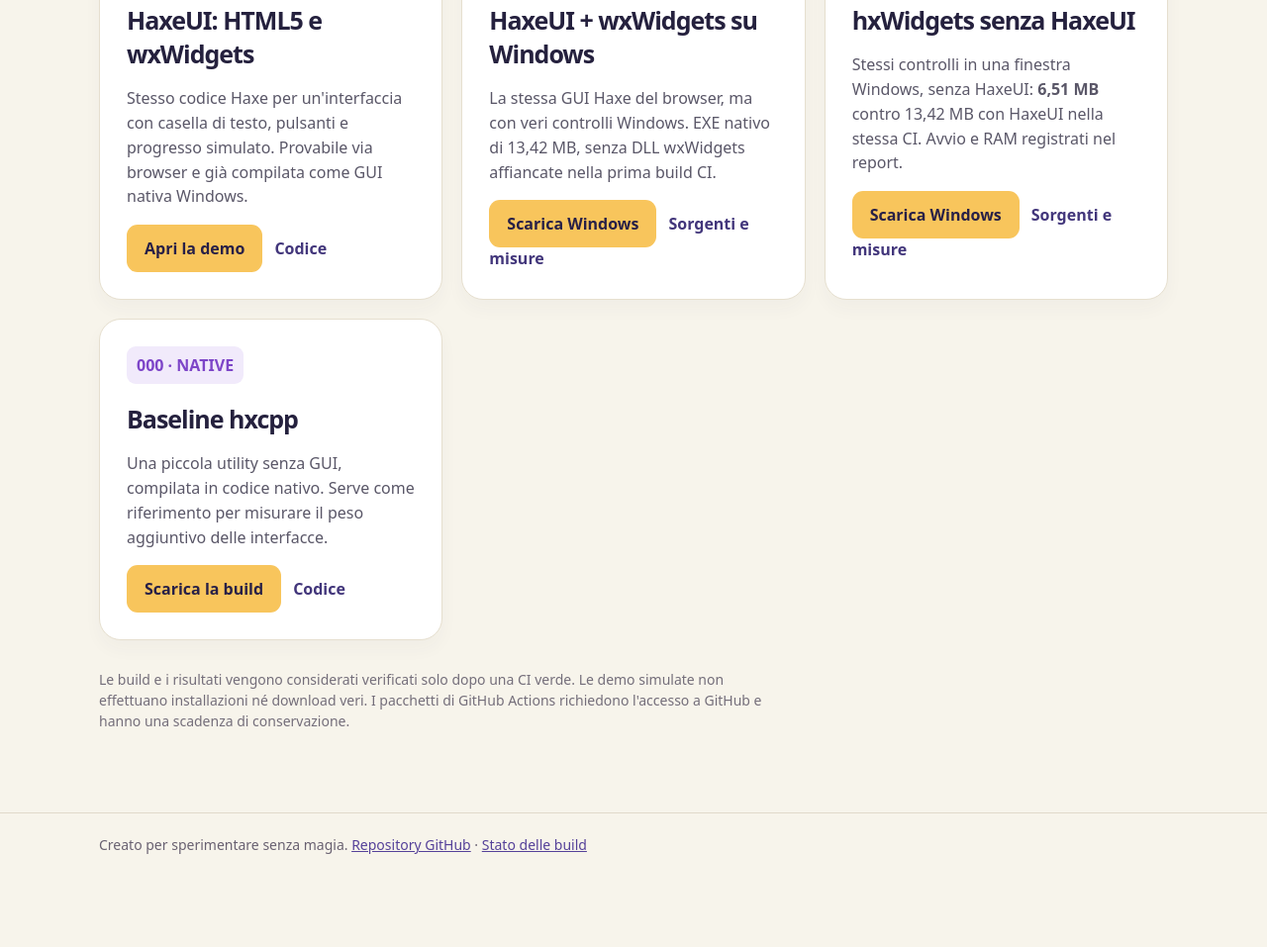
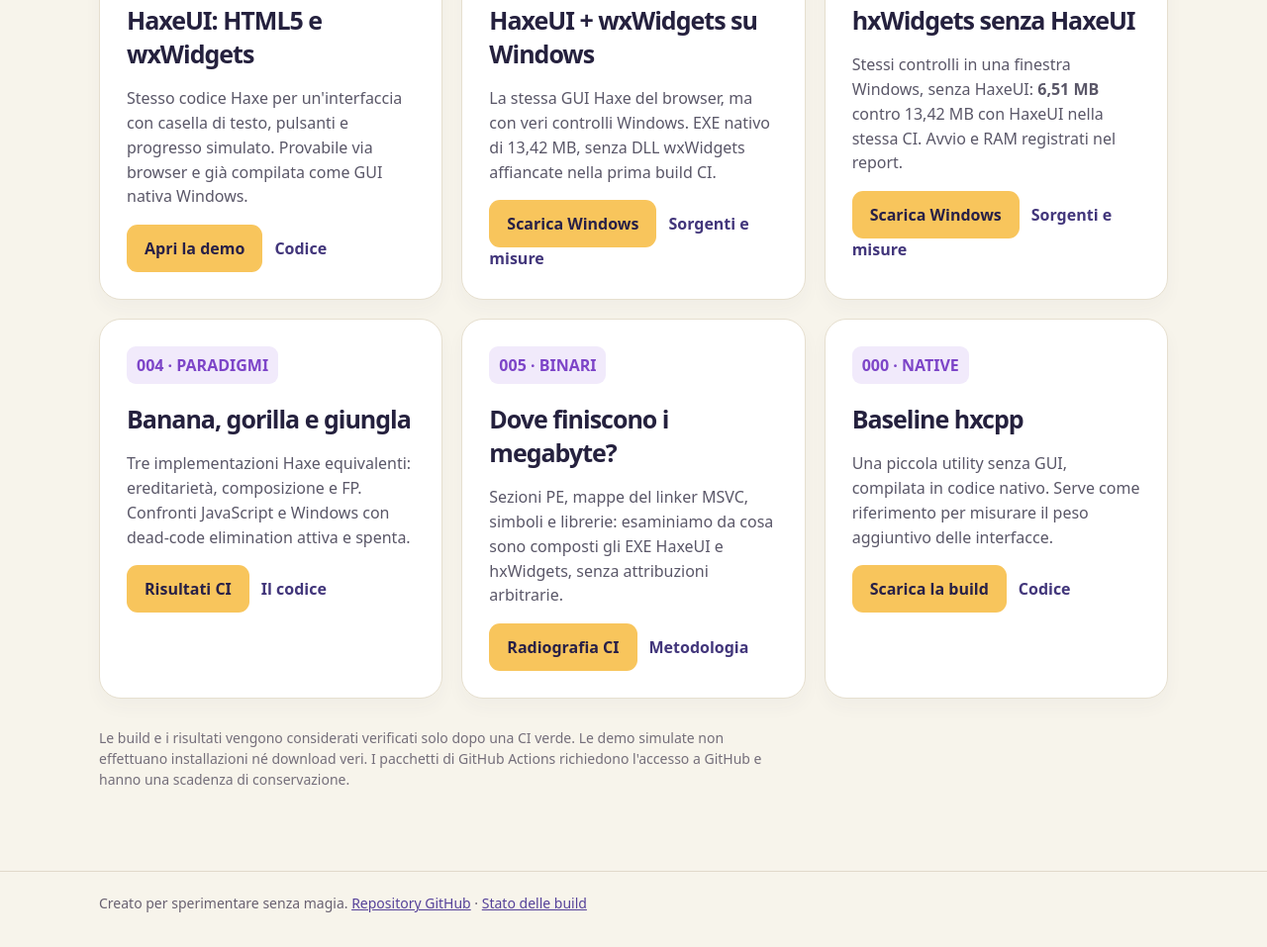
Before and after one commit to Spyryto/Haxe-Experiments, a plain HTML site: page site/index.html in a window 1280 px wide. Shown: the part 731-1688 px from the top of the page at 99% size. Before the commit the page ends 1629 px from the top, so only its background shows below. Drawn offline with Linux system fonts and the light colour scheme.

Commit message:
docs: add paradigms and native binary anatomy experiments to lab

```diff
--- a/site/index.html
+++ b/site/index.html
@@ -34,6 +34,8 @@ footer a{color:#554199}
 <article><span class="number">001 · UI</span><h3>HaxeUI: HTML5 e wxWidgets</h3><p>Stesso codice Haxe per un'interfaccia con casella di testo, pulsanti e progresso simulato. Provabile via browser e già compilata come GUI nativa Windows.</p><a class="action" href="./experiments/001-haxeui/">Apri la demo</a><a class="secondary" href="https://github.com/Spyryto/Haxe-Experiments/tree/main/experiments/001-haxeui">Codice</a></article>
 <article><span class="number">002 · DESKTOP</span><h3>HaxeUI + wxWidgets su Windows</h3><p>La stessa GUI Haxe del browser, ma con veri controlli Windows. EXE nativo di 13,42 MB, senza DLL wxWidgets affiancate nella prima build CI.</p><a class="action" href="https://github.com/Spyryto/Haxe-Experiments/actions/workflows/native-wxwidgets.yml">Scarica Windows</a><a class="secondary" href="https://github.com/Spyryto/Haxe-Experiments/tree/main/experiments/002-haxeui-wxwidgets">Sorgenti e misure</a></article>
 <article><span class="number">003 · CONFRONTO</span><h3>hxWidgets senza HaxeUI</h3><p>Stessi controlli in una finestra Windows, senza HaxeUI: <strong>6,51 MB</strong> contro 13,42 MB con HaxeUI nella stessa CI. Avvio e RAM registrati nel report.</p><a class="action" href="https://github.com/Spyryto/Haxe-Experiments/actions/workflows/native-wxwidgets.yml">Scarica Windows</a><a class="secondary" href="https://github.com/Spyryto/Haxe-Experiments/tree/main/experiments/003-hxwidgets-direct">Sorgenti e misure</a></article>
+<article><span class="number">004 · PARADIGMI</span><h3>Banana, gorilla e giungla</h3><p>Tre implementazioni Haxe equivalenti: ereditarietà, composizione e FP. Confronti JavaScript e Windows con dead-code elimination attiva e spenta.</p><a class="action" href="https://github.com/Spyryto/Haxe-Experiments/actions/workflows/code-anatomy.yml">Risultati CI</a><a class="secondary" href="https://github.com/Spyryto/Haxe-Experiments/tree/main/experiments/004-paradigms">Il codice</a></article>
+<article><span class="number">005 · BINARI</span><h3>Dove finiscono i megabyte?</h3><p>Sezioni PE, mappe del linker MSVC, simboli e librerie: esaminiamo da cosa sono composti gli EXE HaxeUI e hxWidgets, senza attribuzioni arbitrarie.</p><a class="action" href="https://github.com/Spyryto/Haxe-Experiments/actions/workflows/code-anatomy.yml">Radiografia CI</a><a class="secondary" href="https://github.com/Spyryto/Haxe-Experiments/tree/main/experiments/005-binary-anatomy">Metodologia</a></article>
 <article><span class="number">000 · NATIVE</span><h3>Baseline hxcpp</h3><p>Una piccola utility senza GUI, compilata in codice nativo. Serve come riferimento per misurare il peso aggiuntivo delle interfacce.</p><a class="action" href="https://github.com/Spyryto/Haxe-Experiments/actions/workflows/validate.yml">Scarica la build</a><a class="secondary" href="https://github.com/Spyryto/Haxe-Experiments/tree/main/experiments/000-cli">Codice</a></article>
 </div><p class="note">Le build e i risultati vengono considerati verificati solo dopo una CI verde. Le demo simulate non effettuano installazioni né download veri. I pacchetti di GitHub Actions richiedono l'accesso a GitHub e hanno una scadenza di conservazione.</p>
 </main><footer><div class="wrap">Creato per sperimentare senza magia. <a href="https://github.com/Spyryto/Haxe-Experiments">Repository GitHub</a> · <a href="https://github.com/Spyryto/Haxe-Experiments/actions">Stato delle build</a></div></footer>
```
Also changed, not shown: 1 other file.
